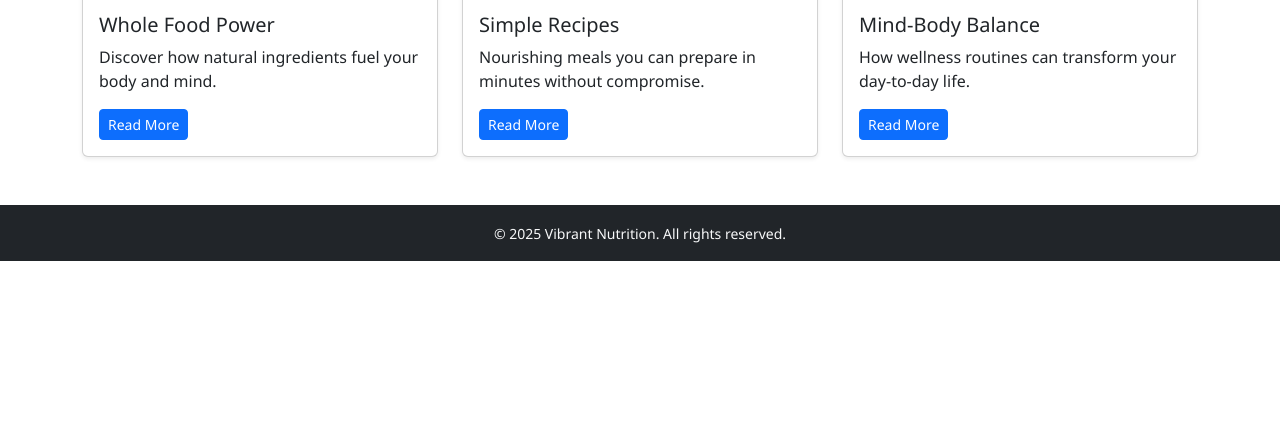
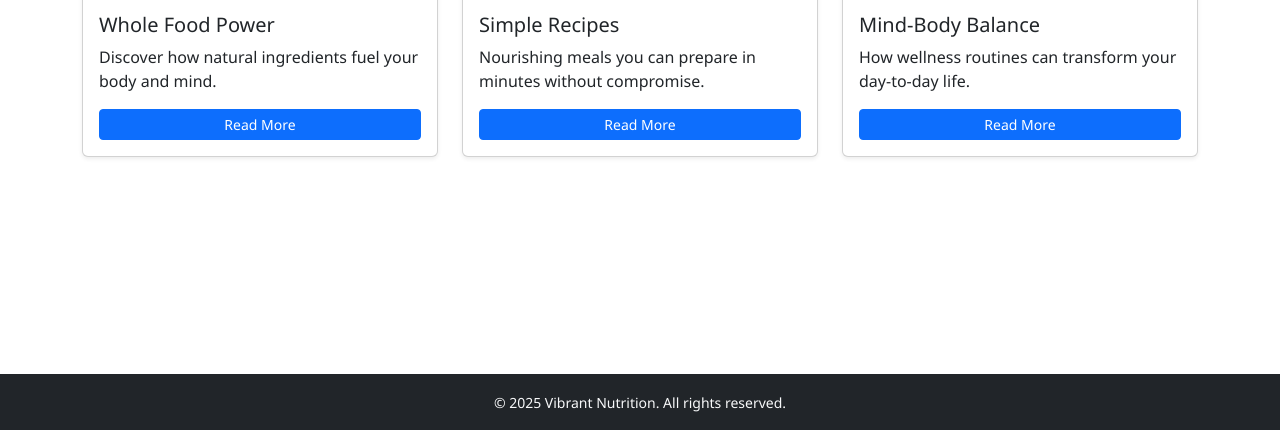
Before and after one commit to rickUCUK/my-website, a plain HTML site: page index.html in a window 1280 px wide. Shown: the part 370-800 px from the top of the page. Drawn offline with nearby package versions, Linux system fonts and the light colour scheme; files that its build step writes are made by us from their sources.

Commit message:
sticky footer on index

```diff
--- a/index.html
+++ b/index.html
@@ -11,9 +11,41 @@
 
     <link href="https://cdn.jsdelivr.net/npm/bootstrap@5.3.0/dist/css/bootstrap.min.css" rel="stylesheet" />
     <link href="css/style.css" rel="stylesheet" />
+
+    <style>
+        html,
+        body {
+            height: 100%;
+        }
+
+        .page-container {
+            min-height: 100vh;
+            display: flex;
+            flex-direction: column;
+        }
+
+        .main-content {
+            flex: 1;
+        }
+
+        .card-img-top {
+            height: 450px;
+            object-fit: cover;
+        }
+
+        .card-body {
+            display: flex;
+            flex-direction: column;
+        }
+
+        .card-body .btn {
+            margin-top: auto;
+        }
+    </style>
 </head>
 
 <body>
+    <div class="page-container">
 
         <!-- Navbar -->
         <nav class="navbar navbar-expand-lg navbar-light bg-white shadow-sm">
@@ -33,8 +65,8 @@
             </div>
         </nav>
 
-
-    <!-- Articles Section -->
+        <!-- Main content -->
+        <div class="main-content">
             <section class="container my-5">
                 <h2 class="text-center mb-4">Latest Articles</h2>
                 <div class="row g-4">
@@ -73,12 +105,13 @@
                     </div>
                 </div>
             </section>
-
+        </div>
 
         <!-- Sticky footer -->
         <footer class="bg-dark text-light text-center py-3 mt-auto">
             <small>&copy; 2025 Vibrant Nutrition. All rights reserved.</small>
         </footer>
+    </div>
 
     <!-- Awin Tracking Pixel -->
     <img src="https://www.awin1.com/placeholder-pixel.gif" width="1" height="1" style="display:none;" alt="Awin" />
```
Lines whose indentation alone changed are shown as unchanged.
